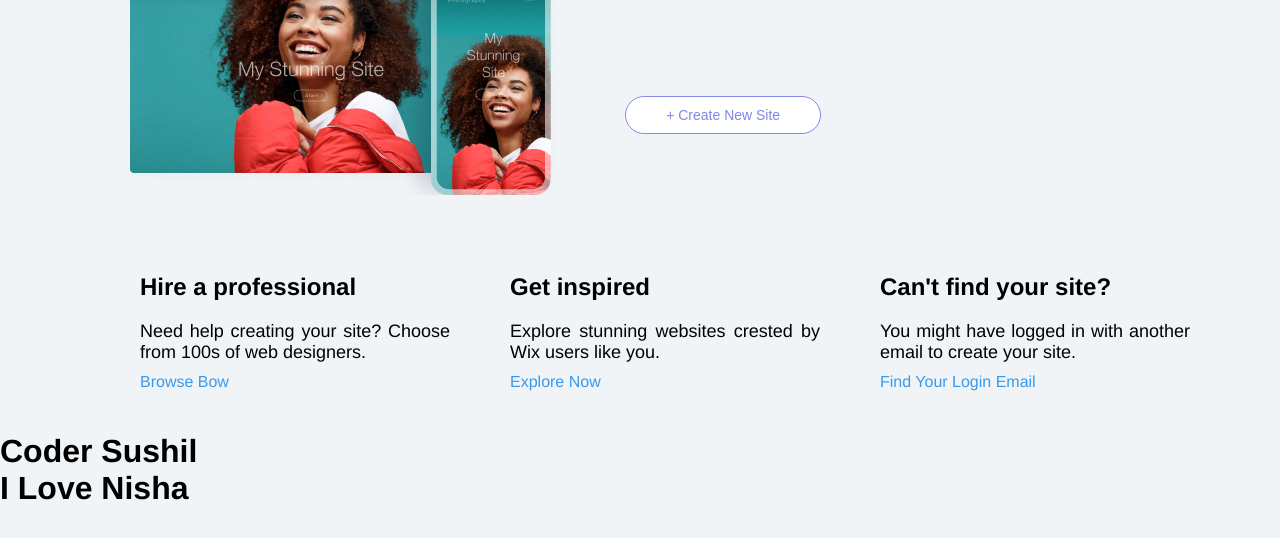
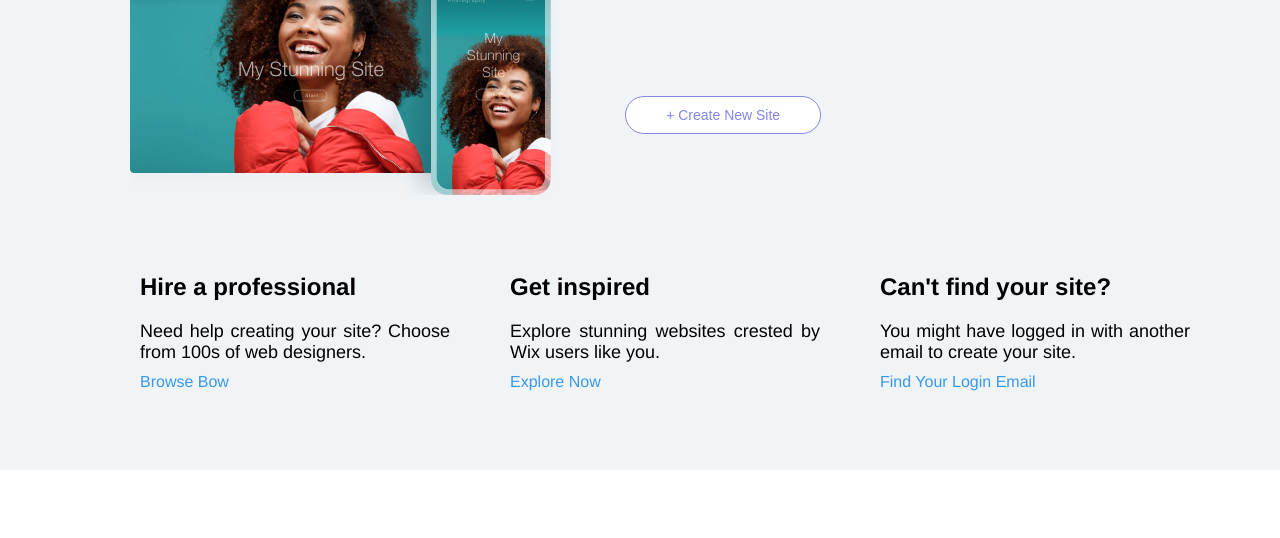
Before and after one commit to sushil2817/Customized_Website, a plain HTML site: page index.html in a window 1280 px wide. Shown: the part 322-860 px from the top of the page. After the commit the page ends 800 px from the top, so only its background shows below. Drawn offline with Linux system fonts and the light colour scheme.

Commit message:
Update index.html

```diff
--- a/index.html
+++ b/index.html
@@ -95,9 +95,6 @@
         </td>
       </tr>
     </table>
-
-       <h1>Coder Sushil</h1>
-       <h1>I Love Nisha</h1>
   </div>
   <footer class="footer">
     <h1>This</h1>
```
